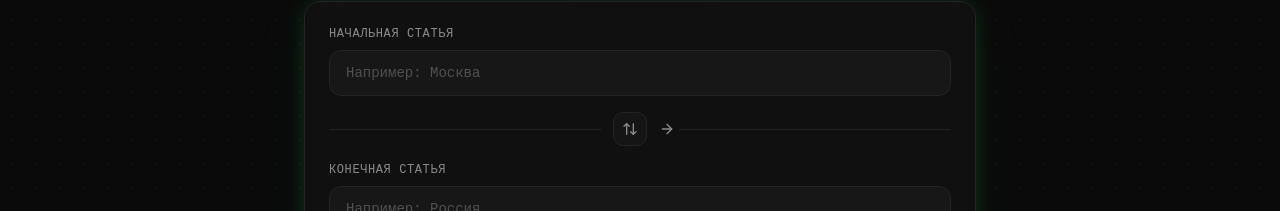
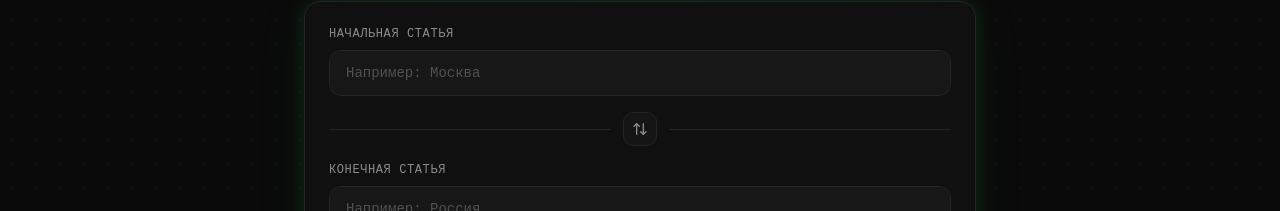
Before and after one commit to v1adicke/wiki_path_finder, a React (Vite) app in the folder frontend/: page / in a window 1280 px wide. Shown: the part 384-595 px from the top of the page. Built offline with nearby package versions, Linux system fonts and the light colour scheme; no server answers; the HTML template or start-up script is replaced by a standard one.

Commit message:
Switch fix

```diff
--- a/frontend/src/pages/Index.tsx
+++ b/frontend/src/pages/Index.tsx
@@ -1,6 +1,6 @@
 import { useState, useCallback } from "react";
 import { motion, AnimatePresence } from "framer-motion";
-import { Search, ArrowRight, Sparkles, ArrowUpDown } from "lucide-react";
+import { Search, Sparkles, ArrowUpDown } from "lucide-react";
 import { startSearch, SearchResult, SearchStatus } from "@/lib/api";
 import { SearchLoader } from "@/components/SearchLoader";
 import { PathTimeline } from "@/components/PathTimeline";
@@ -110,7 +110,6 @@ const SearchPage = () => {
               >
                 <ArrowUpDown className="w-4 h-4" />
               </motion.button>
-              <ArrowRight className="mr-1 w-4 h-4 text-muted-foreground" />
               <div className="h-px flex-1 bg-border" />
             </div>
 
```
